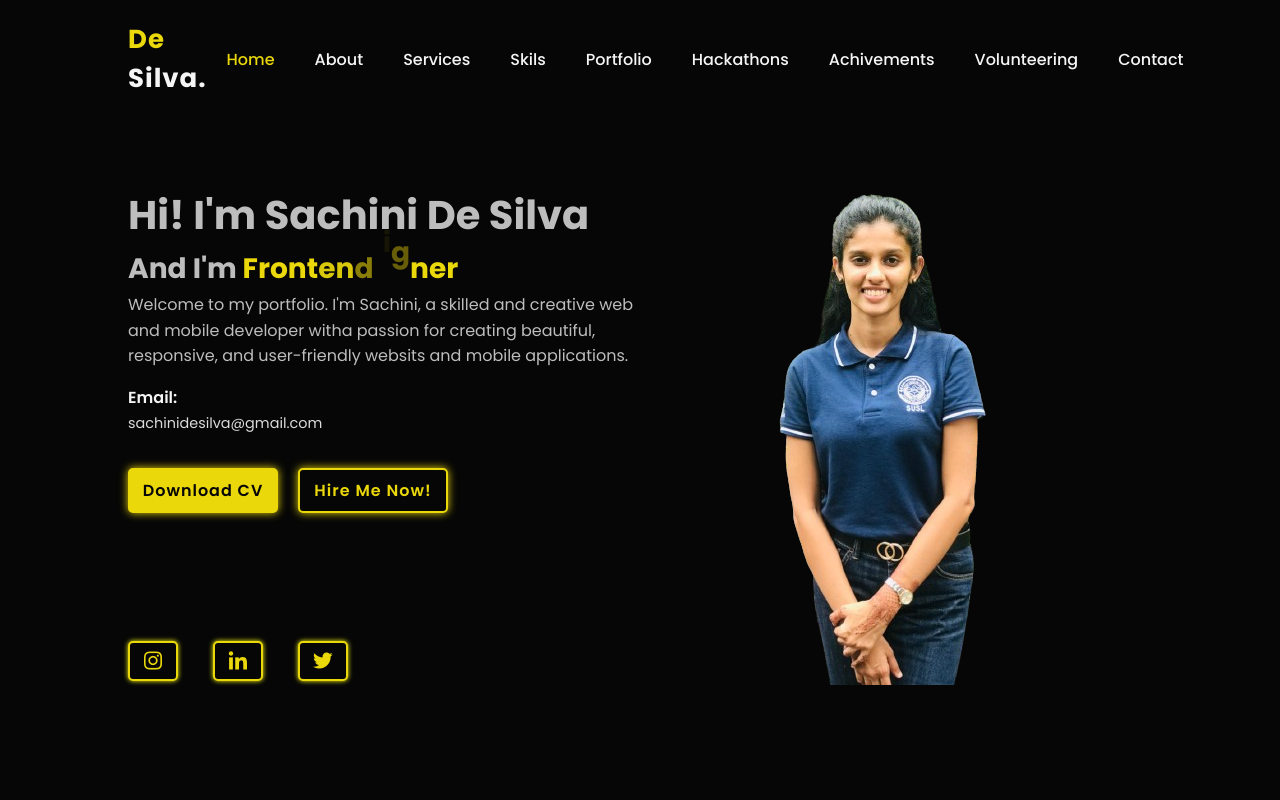
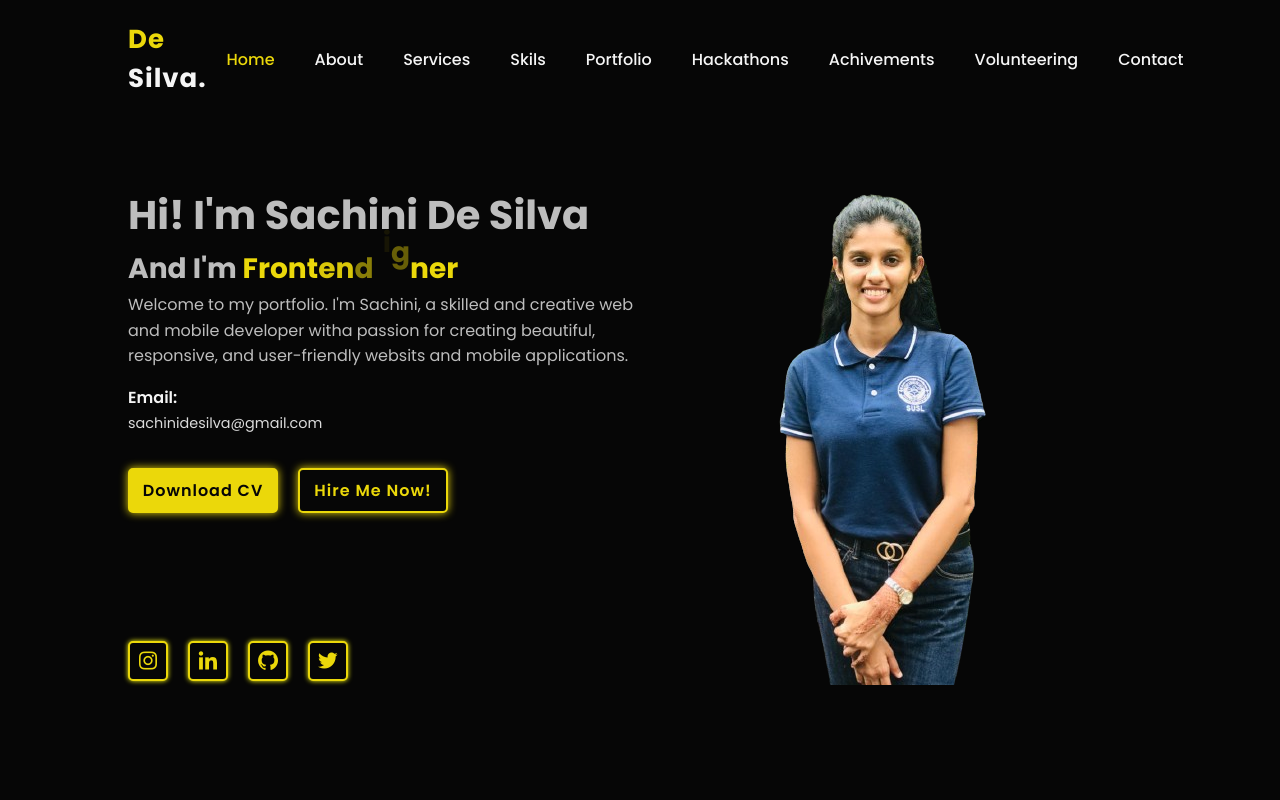
Before and after one commit to SachiniDeSilva/Portfolio, a plain HTML site: page index.html in a window 1280 px wide. Shown: the top 800 px of the page. Drawn offline with nearby package versions, Linux system fonts and the light colour scheme; animation ran at ten frames a second.

Commit message:
Add git hub icon

```diff
--- a/index.html
+++ b/index.html
@@ -76,7 +76,9 @@
         <a href="www.linkedin.com/in/sachini-de-silva-973b68218
 
         "><i class='bx bxl-linkedin' ></i></a>
+        <a href="#"><i class='bx bxl-github' ></i></a>
         <a href="#"><i class='bx bxl-twitter' ></i></a>
+
 
 
     </div>
--- a/style.css
+++ b/style.css
@@ -347,6 +347,7 @@ label.btn:nth-child(2)::before {
     justify-content: space-between;
     width: 220px;
     height: 40px;
+    gap: 20px;
 }
 .social-icons a{
     display: inline-flex;
@@ -1091,6 +1092,10 @@ display: none;
     color: #bdbdbd;
 }
 
+
+
+
+
 /*end volenteering*/
 .contact{
     width: 100%;
```
